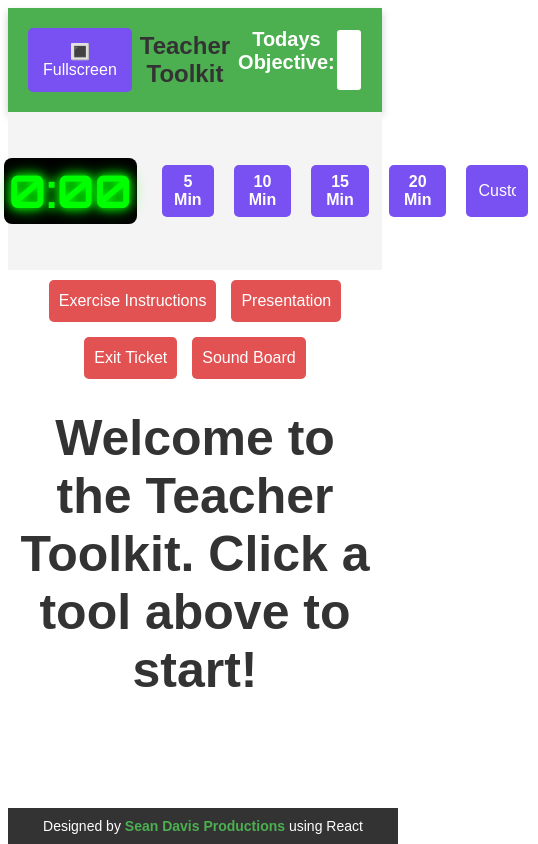
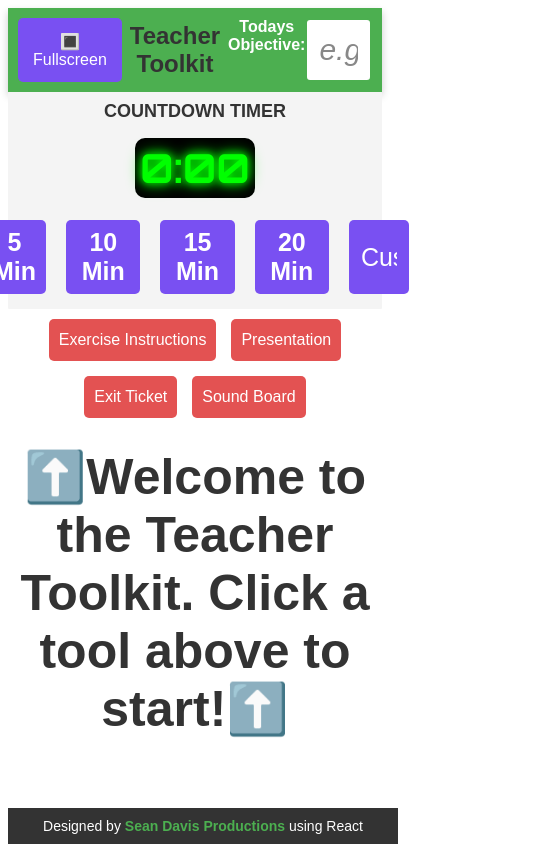
Before and after one commit to seandavisproductions/teacher-tools, a React (Create React App) app: page / in a window 390 px wide. Shown: the whole page, 538 px wide, since content can reach past the window. Built offline with nearby package versions, Linux system fonts and the light colour scheme.

Commit message:
version0.11

```diff
--- a/src/App.js
+++ b/src/App.js
@@ -8,7 +8,7 @@
 import { SoundBoard } from "./SoundBoard";
 import { ExitTicket } from "./ExitTicket";
 import { Footer } from "./Footer";
-import { FadeInComponent } from "./FadeInComponent";
+import { Welcome } from "./Welcome";
 
 const tools = [
   { title: "Exercise Instructions", id: 1 },
@@ -61,7 +61,7 @@
       {curOpen === 4 && <SoundBoard />}
     </>
   ) : (
-    <FadeInComponent />
+    <Welcome />
   )}
       <Footer />
     </div>
--- a/src/Header.js
+++ b/src/Header.js
@@ -26,7 +26,7 @@
         <input
           className="input-text"
           type="text"
-          placeholder="e.g To understand how variables work in programming"
+          placeholder="e.g To understand how to use Teacher Toolkit"
           onChange={(e) => setObjective(e.target.value)}
         ></input>
       </div>
--- a/src/FadeInComponent.js
+++ b/src/Welcome.js
@@ -1,6 +1,6 @@
 import { useState, useEffect } from "react";
 
-export function FadeInComponent () {
+export function Welcome () {
 const [isVisible, setIsVisible] = useState(false);
 
 useEffect(() => {
@@ -9,7 +9,7 @@
 
 return (
     <div className={`fade-in ${isVisible ? "visible" : ""}`}>
-    <h1 className="welcome">Welcome to the Teacher Toolkit. Click a tool above to start!</h1>
+    <h1 className="welcome">⬆️Welcome to the Teacher Toolkit. Click a tool above to start!⬆️</h1>
     </div>
 );
 };
--- a/src/index.css
+++ b/src/index.css
@@ -12,14 +12,15 @@
 
 .digital-clock {
   font-family: "Orbitron", sans-serif; /* Digital-looking font */
-  font-size: 45px;
+  font-size: 60px;
   color: #00ff00; /* Classic neon green */
   text-shadow: 0 0 8px #00ff00, 0 0 16px #00ff00;
   background-color: black;
-  padding: 5px;
-  border-radius: 8px;
+  padding:10px;
+  border-radius: 10px;
   width: fit-content;
   text-align: center;
+  margin: 2px; /* Use negative margin if you need to shift content */
 }
 
 h1,
@@ -415,18 +416,13 @@
   border-radius: 1px;
 }
 
-.timer-display {
-  font-size: 25px;
-  font-weight: bold;
-  color: #333;
-  padding: 0px;
-}
+
 
 .buttons button,
 .buttons input {
   min-width: 30px;
   padding: 8px 12px;
-  font-size: 16px;
+  font-size: 25px;
   border: none;
   margin: 10px;
   background: #7950f2;
@@ -474,3 +470,37 @@
   font-size: 16px;
   cursor: pointer;
 }
+
+/* For devices with a max width of 600px */
+@media (max-width: 600px) {
+  .teacher-app {
+    padding: 10px;
+  }
+
+  .header {
+    padding: 10px;
+    font-size: 16px;
+  }
+
+  .digital-clock {
+    font-size: 40px;
+    padding: 5px;
+  }
+
+  .countdown-container {
+    flex-direction: column;
+    gap: 10px;
+    font-size: 14px;
+    padding: 5px;
+  }
+
+  .presentation-container .input-box {
+    font-size: 14px;
+    padding: 8px;
+  }
+
+  .presentation-container .button {
+    padding: 8px 15px;
+    font-size: 14px;
+  }
+}
```
